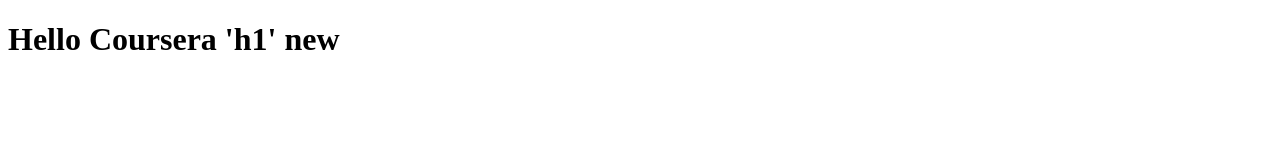
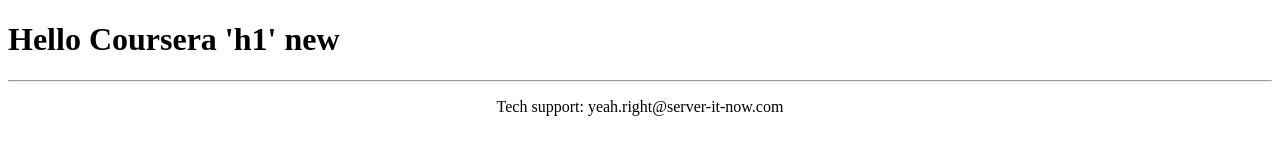
Before and after one commit to enggusmanashraf/enggusmanashraf.github.io, a plain HTML site: page site/index.html in a window 1280 px wide. Drawn offline with Linux system fonts and the light colour scheme.

Commit message:
progress is added

```diff
--- a/site/index.html
+++ b/site/index.html
@@ -8,6 +8,13 @@
 
 	<body class="body">
 		<h1>Hello Coursera 'h1' new</h1>
+		<footer>
+			<hr>
+			<p style="text-align: center;"
+				onclick="alert('EMAILING US IS USELESS');" >
+				Tech support: yeah.right@server-it-now.com
+			</p>
+		</footer>
 	</body>
 
 </html>
```
Also changed, not shown: info.txt (added).
